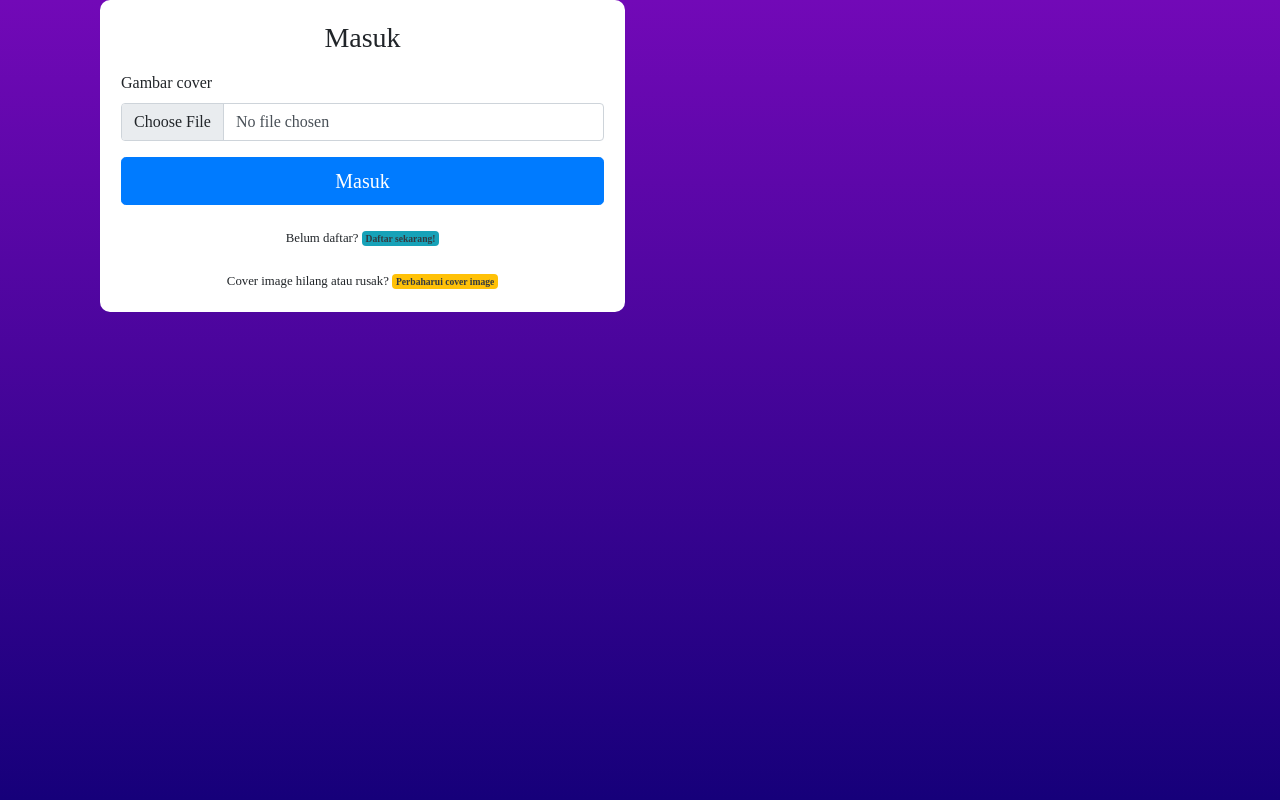
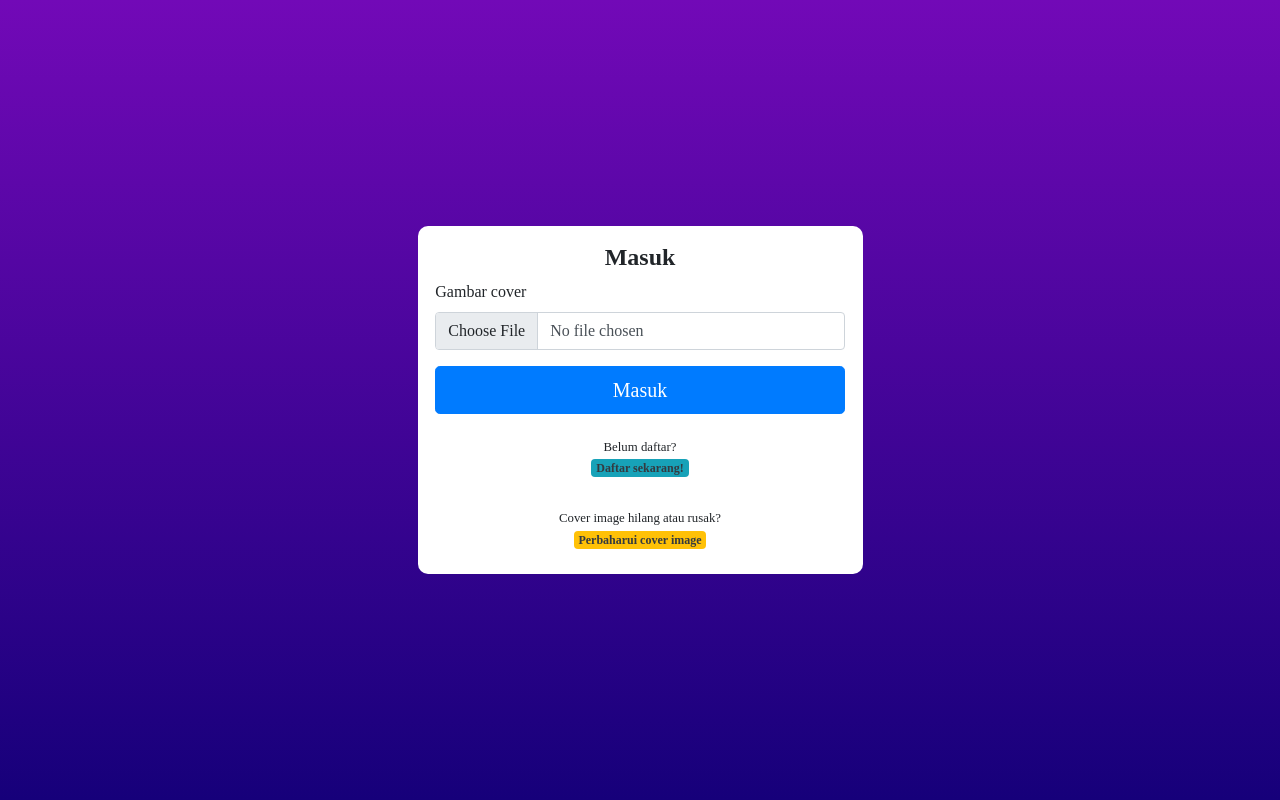
Before and after one commit to muhammadalisyaroni240499/authentication-with-RDE, a Laravel app: page / in a window 1280 px wide. Run offline with Laravel 8, Linux system fonts and the light colour scheme; some libraries are stand-ins or nearby versions.

Commit message:
tampilan login berhasil responsif

```diff
--- a/resources/views/layouts.blade.php
+++ b/resources/views/layouts.blade.php
@@ -34,7 +34,7 @@
     <title>{{ $tittle_page }}</title>
 </head>
 <body>
-    <div class="container">
+    <div class="container" style="height: 100%">
         @yield('container')
     </div>
 
--- a/resources/views/login.blade.php
+++ b/resources/views/login.blade.php
@@ -8,7 +8,7 @@
 </div>
 @endif
 
-<div class="row-md justify-content-center">
+    {{-- <div class="row justify-content-center" style="background-color: blanchedalmond">
         <div class="col-md-6">
                 <main class="form-signin">
                     <form action="/login" method="POST" enctype="multipart/form-data">
@@ -37,6 +37,38 @@
                     </small>
                 </main>
         </div>
+    </div> --}}
+
+<div class="row align-items-center justify-content-md-center" style="height: 100vh">
+    <div class="col-md-5 text-center">
+        <main class="form-signin">
+            <form action="/login" method="POST" enctype="multipart/form-data">
+                @csrf
+                <p class="h4 fw-bold text-center">Masuk</p>
+                <div class="mb-3 text-md-start">
+                    <label for="coverimage" class="form-label">Gambar cover</label>
+                    <input class="form-control" type="file" id="coverimage" name="coverimage">
+                    @error('coverimage')
+                    <small style="color: red">{{ $message }}</small>
+                    @enderror
+                </div>
+
+                <button class="w-100 btn btn-lg btn-primary" type="submit">Masuk</button>
+            </form>
+
+            <small class="d-block text-center mt-4">Belum daftar?
+                <a href="/register">
+                    <h6><span class="badge bg-info text-dark">Daftar sekarang!</span></h6>
+                </a>
+            </small>
+            <br>
+            <small class="d-block text-center mt-0">Cover image hilang atau rusak?
+                <a href="/updatecoverimage">
+                    <h6><span class="badge bg-warning text-dark">Perbaharui cover image</span></a></h6>
+                </small>
+            </main>
+        </div>
+    </div>
 </div>
 
 <script>
```
Lines whose indentation alone changed are shown as unchanged.
